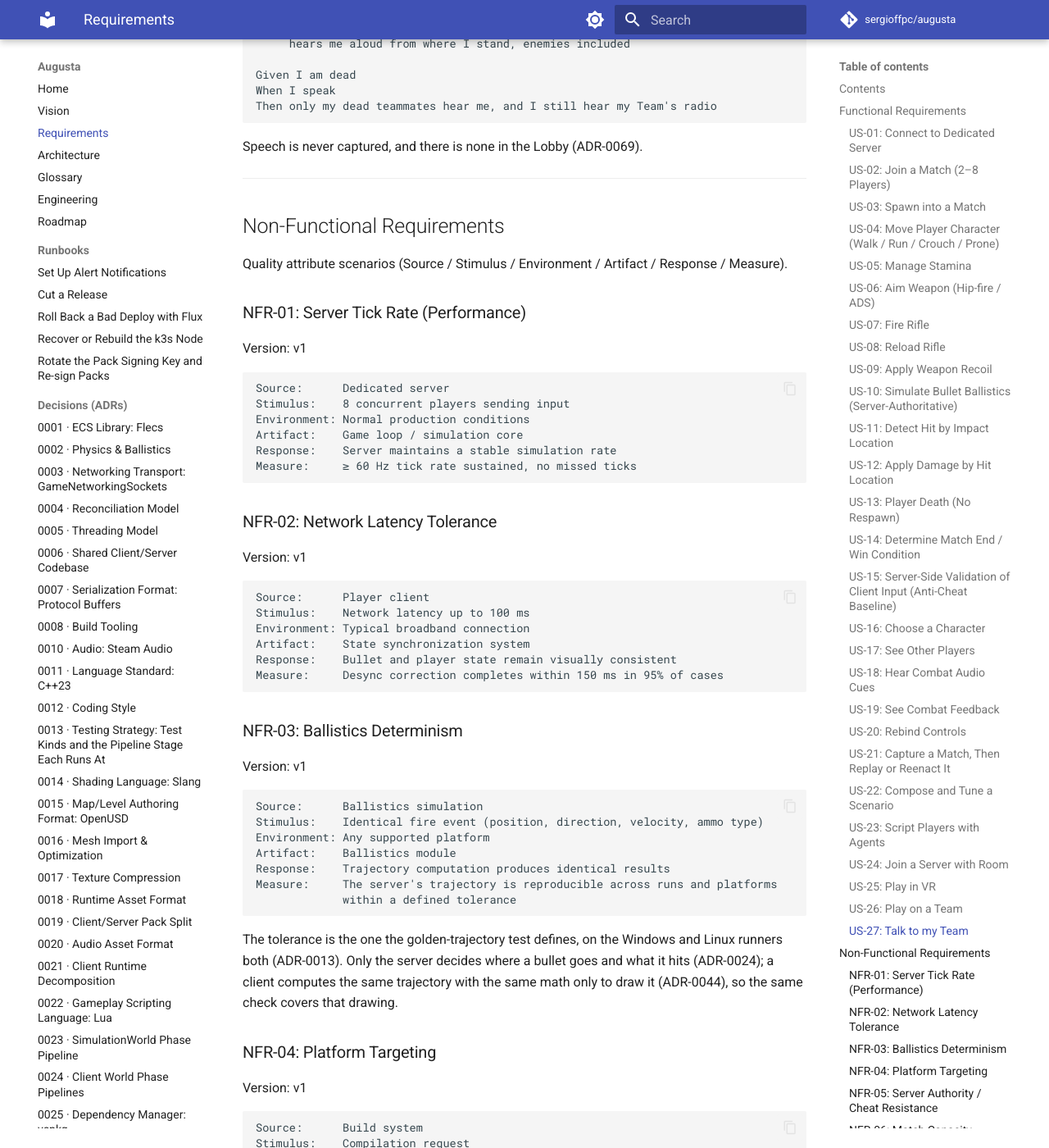
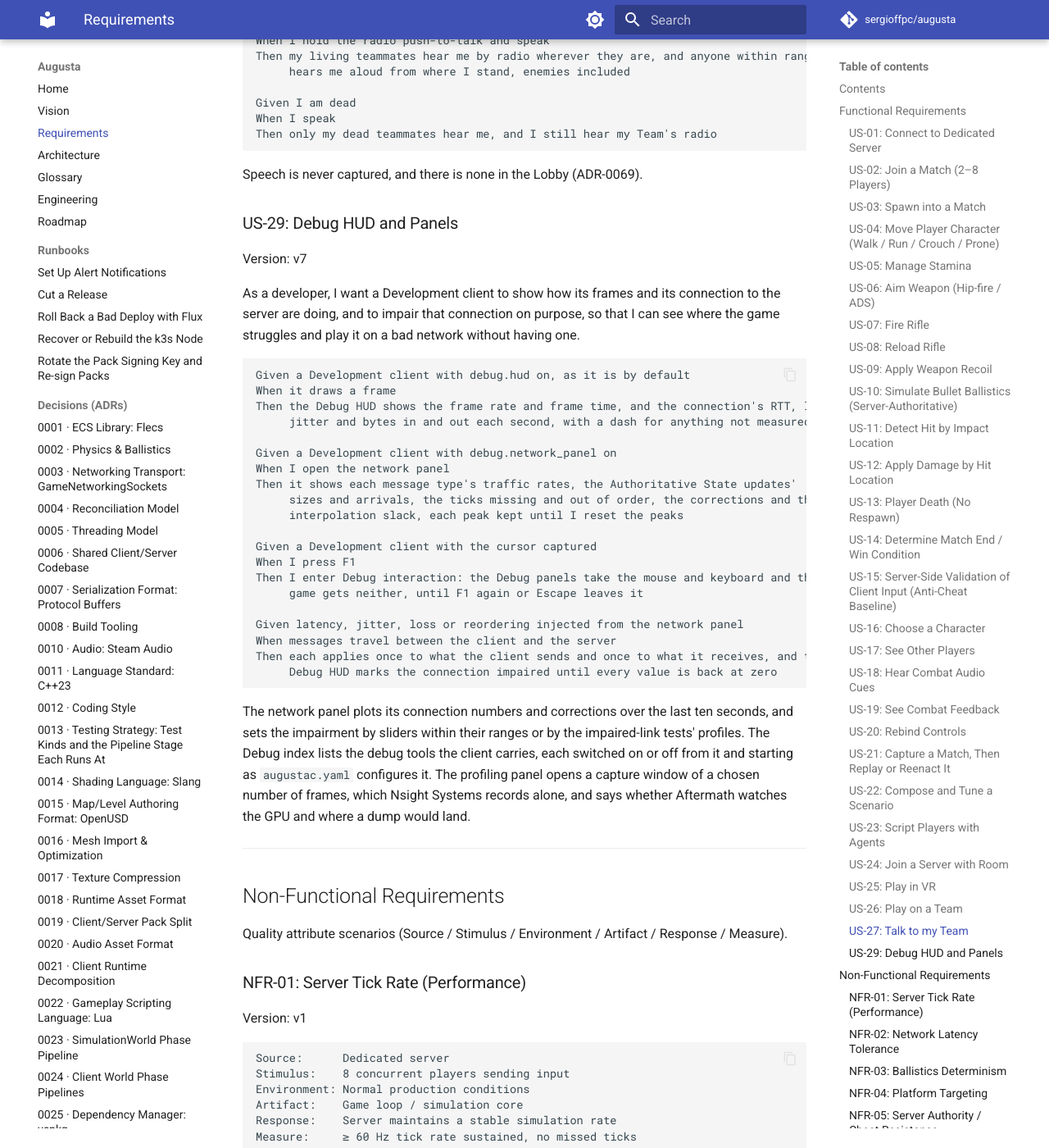
Before and after one commit to sergioffpc/augusta, an MkDocs documentation site: the page built from docs/REQUIREMENTS.md, in a window 1280 px wide and 1400 px high, scrolled down 11667 px. Shown: the whole window at 82% size. Built offline with MkDocs 1.6.1 and Material for MkDocs 9.7.7, drawn with Linux system fonts in a browser that asks for light colours; comment, search, counter and statistics services are not loaded; some of the changed text lies outside the part shown.

Commit message:
docs(requirements): add US-29 Debug HUD and panels, and mark its tests
US-29 states what the Debug HUD, the network and profiling panels, the
Debug index, Debug interaction and the injected network impairment do,
met in v7. The 139 tests of those areas that named no requirement now
name US-29; debug interaction's Escape and cursor tests name US-20.

Refs #1362

Co-Authored-By: Claude Opus 5.5 <noreply@anthropic.com>

````diff
--- a/docs/REQUIREMENTS.md
+++ b/docs/REQUIREMENTS.md
@@ -38,6 +38,7 @@ version only when it is cut (ENGINEERING.md, Milestones).
     - [US-25: Play in VR](#us-25-play-in-vr)
     - [US-26: Play on a Team](#us-26-play-on-a-team)
     - [US-27: Talk to my Team](#us-27-talk-to-my-team)
+    - [US-29: Debug HUD and Panels](#us-29-debug-hud-and-panels)
 - [Non-Functional Requirements](#non-functional-requirements)
     - [NFR-01: Server Tick Rate (Performance)](#nfr-01-server-tick-rate-performance)
     - [NFR-02: Network Latency Tolerance](#nfr-02-network-latency-tolerance)
@@ -555,6 +556,46 @@ Then only my dead teammates hear me, and I still hear my Team's radio
 
 Speech is never captured, and there is none in the Lobby (ADR-0069).
 
+### US-29: Debug HUD and Panels
+
+Version: v7
+
+As a developer, I want a Development client to show how its frames and its
+connection to the server are doing, and to impair that connection on purpose, so
+that I can see where the game struggles and play it on a bad network without
+having one.
+
+```text
+Given a Development client with debug.hud on, as it is by default
+When it draws a frame
+Then the Debug HUD shows the frame rate and frame time, and the connection's RTT, loss,
+     jitter and bytes in and out each second, with a dash for anything not measured yet
+
+Given a Development client with debug.network_panel on
+When I open the network panel
+Then it shows each message type's traffic rates, the Authoritative State updates'
+     sizes and arrivals, the ticks missing and out of order, the corrections and the
+     interpolation slack, each peak kept until I reset the peaks
+
+Given a Development client with the cursor captured
+When I press F1
+Then I enter Debug interaction: the Debug panels take the mouse and keyboard and the
+     game gets neither, until F1 again or Escape leaves it
+
+Given latency, jitter, loss or reordering injected from the network panel
+When messages travel between the client and the server
+Then each applies once to what the client sends and once to what it receives, and the
+     Debug HUD marks the connection impaired until every value is back at zero
+```
+
+The network panel plots its connection numbers and corrections over the last ten
+seconds, and sets the impairment by sliders within their ranges or by the
+impaired-link tests' profiles. The Debug index lists the debug tools the client
+carries, each switched on or off from it and starting as `augustac.yaml`
+configures it. The profiling panel opens a capture window of a chosen number of
+frames, which Nsight Systems records alone, and says whether Aftermath watches
+the GPU and where a dump would land.
+
 ---
 
 ## Non-Functional Requirements
````
Also changed, not shown: 14 other files.
